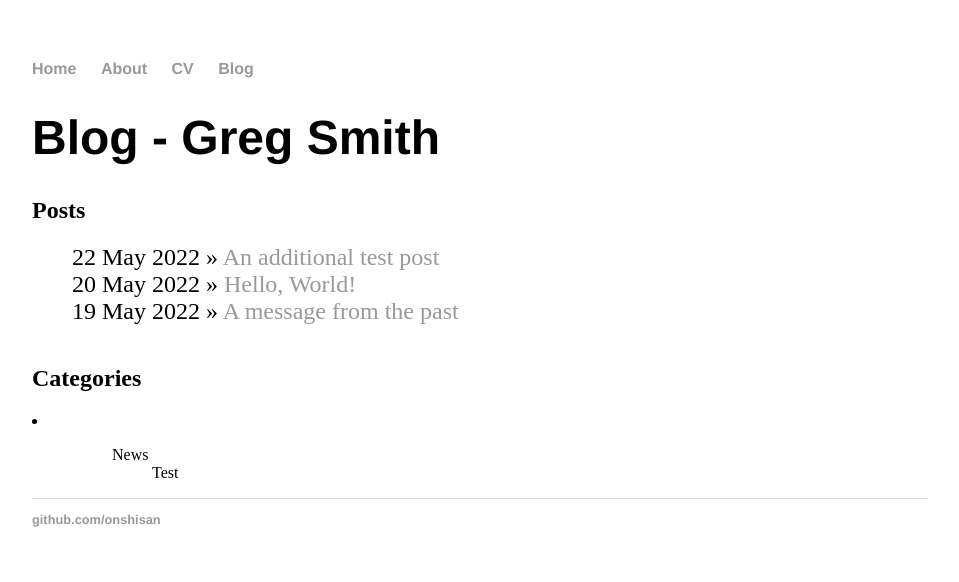
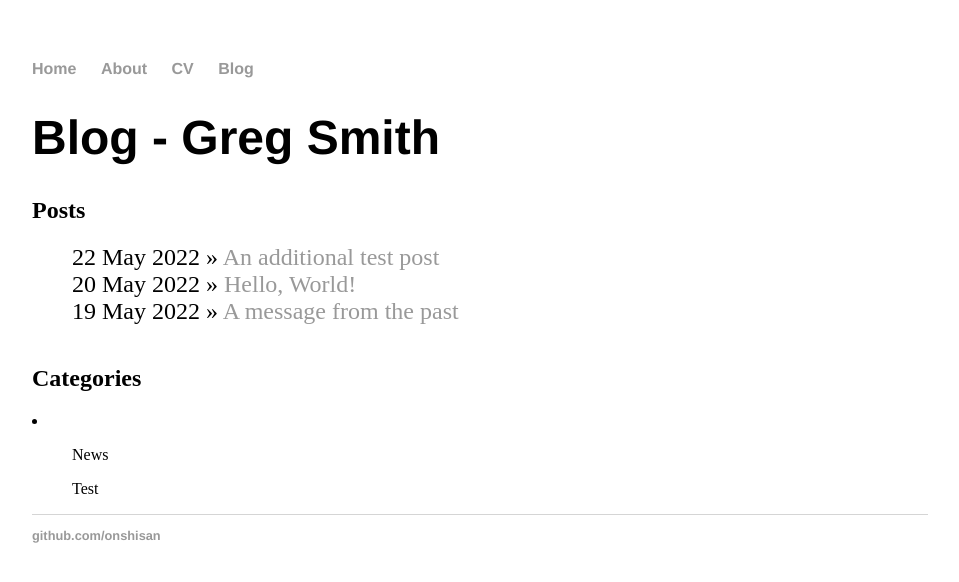
Before and after one commit to onshisan/onshisan.github.io, a Jekyll site: the page built from blog/index.html, in a window 1280 px wide. Shown: the top 582 px of the page, without its empty margins (160-1119 px from the left). Built offline with Jekyll 4.4.1, drawn with Linux system fonts in a browser that asks for light colours.

Commit message:
Update index.html

```diff
--- a/blog/index.html
+++ b/blog/index.html
@@ -15,6 +15,6 @@ title: Blog - Greg Smith
 	{% assign site_categories = site.posts | map: "category" | uniq %}
 	<li>
 		{% for category in site_categories %}
-		<ul>{{ category }}
+		<ul>{{ category }}</ul>
 		{% endfor %}
 	</li>
```
